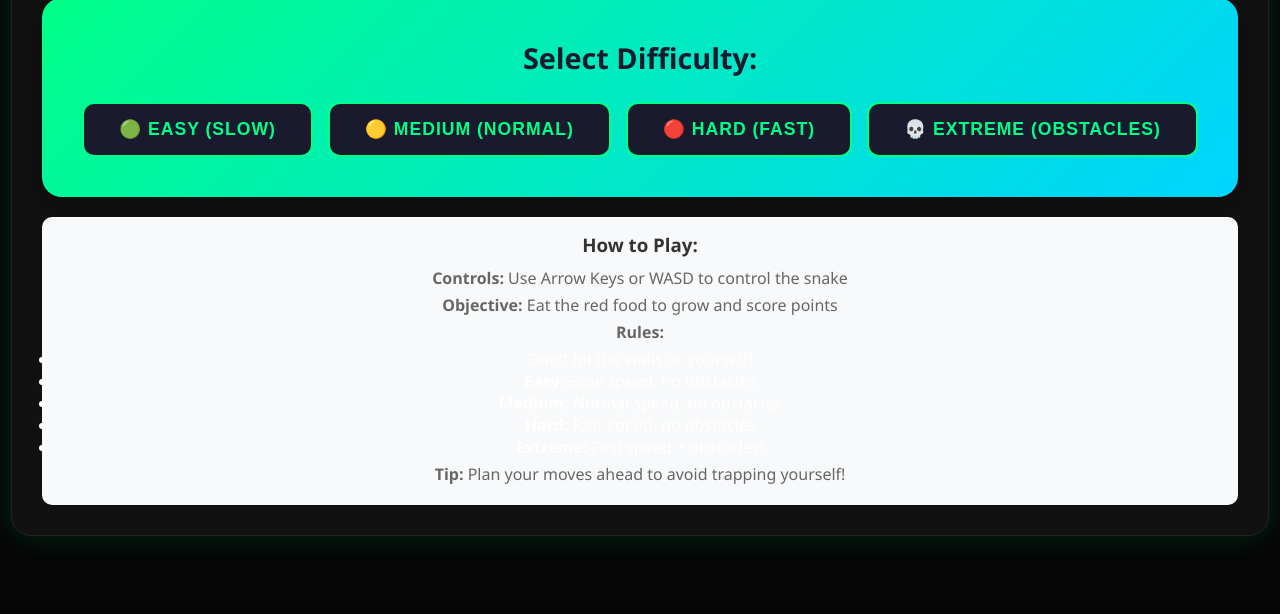
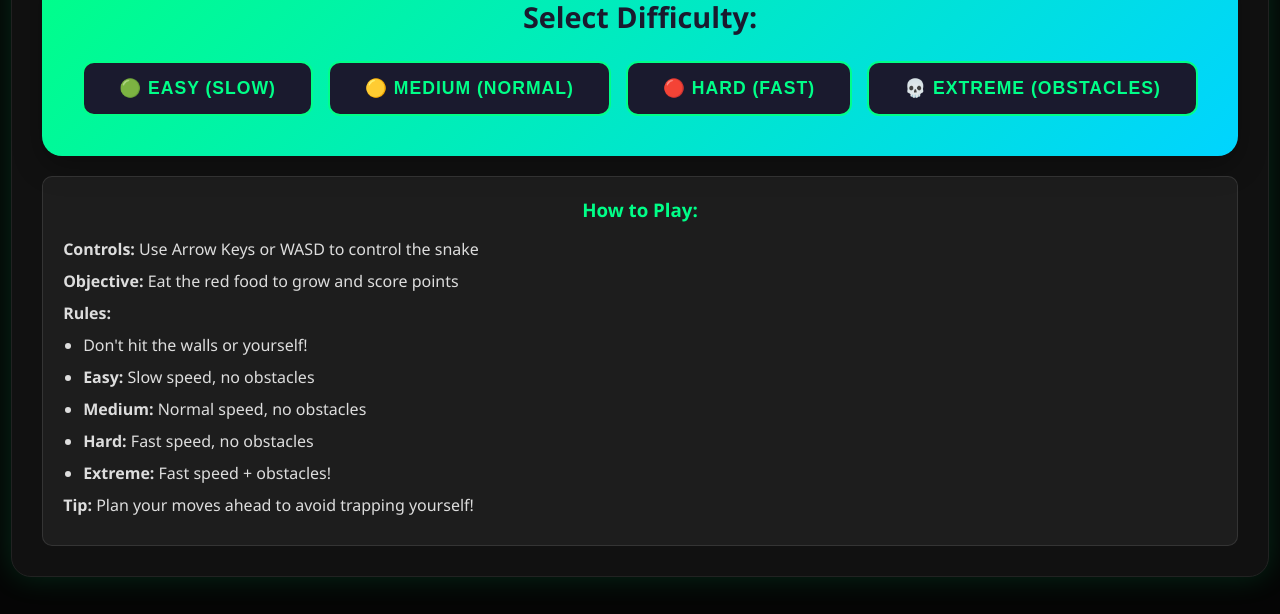
Before and after one commit to ThanhNguyxn/Source-game, a plain HTML site: page snake-game/index.html in a window 1280 px wide. Shown: the part 186-800 px from the top of the page. Drawn offline with Linux system fonts and the light colour scheme.

Commit message:
Fix UI contrast issues in Snake, Tetris, and Minesweeper

```diff
--- a/minesweeper/style.css
+++ b/minesweeper/style.css
@@ -210,19 +210,21 @@ button {
 }
 
 .instructions {
-    background: #f8f9fa;
-    padding: 15px;
+    background: rgba(255, 255, 255, 0.05);
+    padding: 20px;
     border-radius: 10px;
+    border: 1px solid rgba(255, 255, 255, 0.1);
 }
 
 .instructions h3 {
-    color: #333;
-    margin-bottom: 10px;
+    color: #00ffff;
+    margin-bottom: 15px;
 }
 
-.instructions p {
-    color: #666;
-    margin: 5px 0;
+.instructions p,
+.instructions li {
+    color: #ddd;
+    margin: 8px 0;
 }
 
 @media (max-width: 768px) {
--- a/snake-game/style.css
+++ b/snake-game/style.css
@@ -124,20 +124,29 @@ button:disabled {
 }
 
 .instructions {
-    background: #f8f9fa;
-    padding: 15px;
+    background: rgba(255, 255, 255, 0.05);
+    padding: 20px;
     border-radius: 10px;
     margin-top: 20px;
+    border: 1px solid rgba(255, 255, 255, 0.1);
+    text-align: left;
 }
 
 .instructions h3 {
-    color: #333;
-    margin-bottom: 10px;
+    color: #00ff88;
+    margin-bottom: 15px;
+    text-align: center;
 }
 
-.instructions p {
-    color: #666;
-    margin: 5px 0;
+.instructions p,
+.instructions li {
+    color: #ddd;
+    margin: 8px 0;
+    line-height: 1.5;
+}
+
+.instructions ul {
+    padding-left: 20px;
 }
 
 /* Mode Selector */
--- a/tetris-game/style.css
+++ b/tetris-game/style.css
@@ -166,20 +166,23 @@ button:disabled {
 }
 
 .instructions {
-    background: #f8f9fa;
-    padding: 15px;
+    background: rgba(255, 255, 255, 0.05);
+    padding: 20px;
     border-radius: 10px;
     margin-top: 20px;
     text-align: center;
+    border: 1px solid rgba(255, 255, 255, 0.1);
 }
 
 .instructions h3 {
-    color: #333;
-    margin-bottom: 10px;
+    color: #00ff88;
+    margin-bottom: 15px;
 }
 
-.instructions p {
-    color: #666;
+.instructions p,
+.instructions li {
+    color: #ddd;
+    line-height: 1.5;
 }
 
 /* Mode Selector */
```
